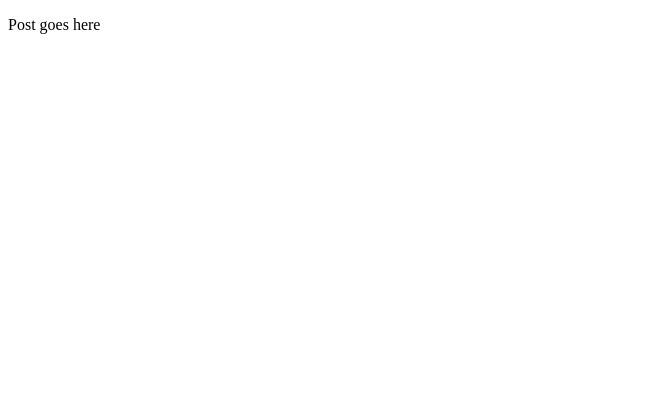
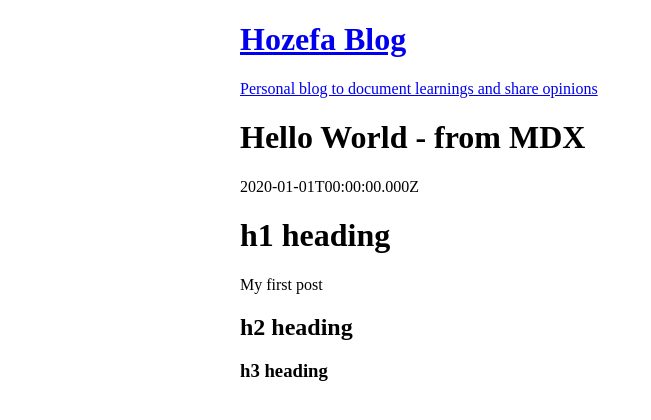
Before and after one commit to hozefam/the-hozefam-blog, a Gatsby site: page /2020/2020-01-01-hello-world/ in a window 1280 px wide. Shown: the whole page, without its empty margins (0-651 px from the left). Built offline with nearby package versions, Linux system fonts and the light colour scheme; Gatsby itself is replaced by a stand-in of ours.

Commit message:
blog post template

```diff
--- a/src/templates/blogPostTemplate.js
+++ b/src/templates/blogPostTemplate.js
@@ -1,9 +1,27 @@
 import React from 'react';
+import { MDXRenderer } from 'gatsby-plugin-mdx';
+import { graphql } from 'gatsby';
+import { Layout } from '../components/Layout';
 
-export default () => {
+export default ({ data }) => {
+  const { frontmatter, body } = data.mdx;
   return (
-    <>
-      <p>Post goes here</p>
-    </>
+    <Layout>
+      <h1>{frontmatter.title}</h1>
+      <p>{frontmatter.date}</p>
+      <MDXRenderer>{body}</MDXRenderer>
+    </Layout>
   );
 };
+
+export const query = graphql`
+  query PostBySlug($slug: String!) {
+    mdx(fields: { slug: { eq: $slug } }) {
+      frontmatter {
+        title
+        date
+      }
+      body
+    }
+  }
+`;
```
